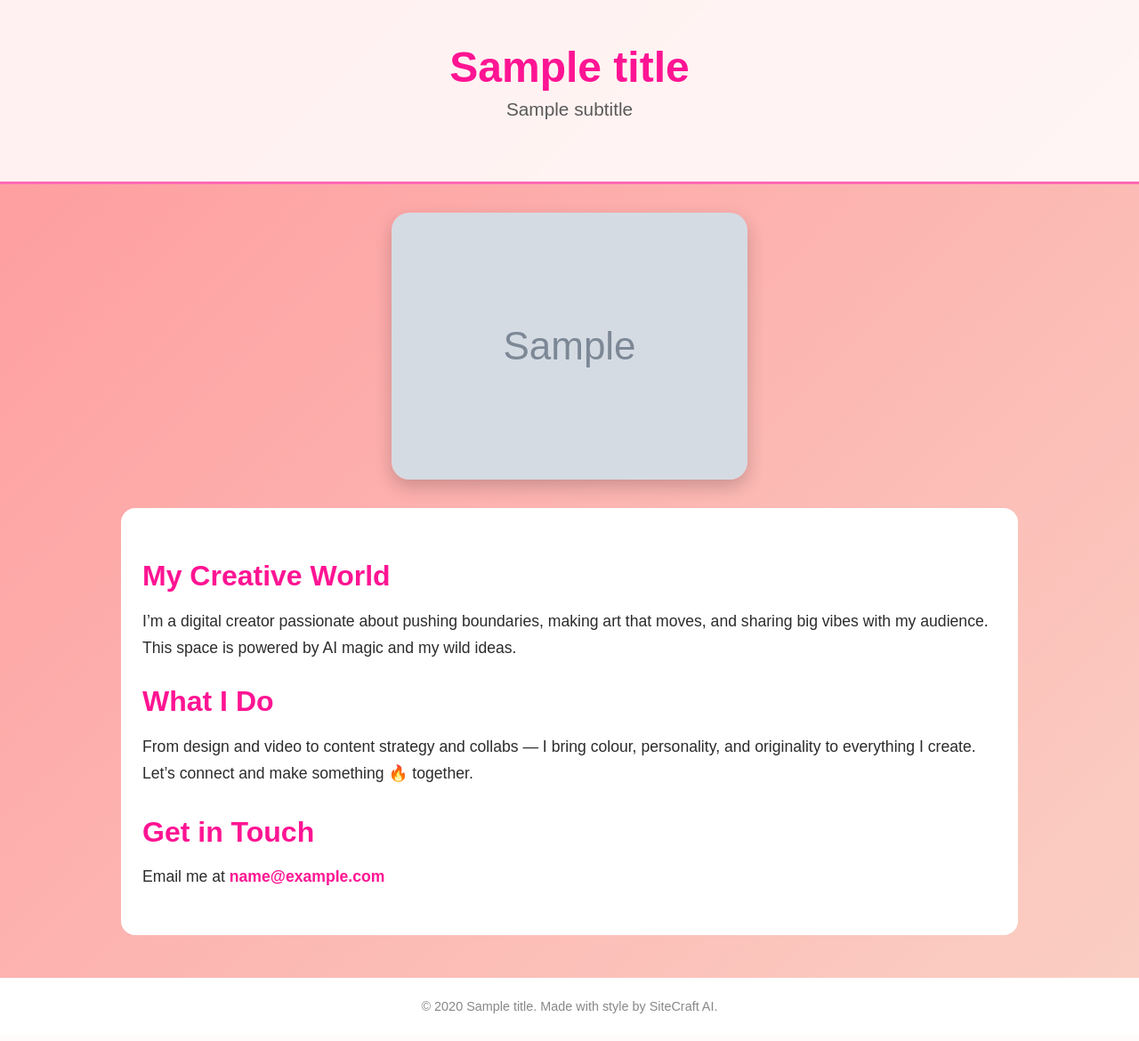
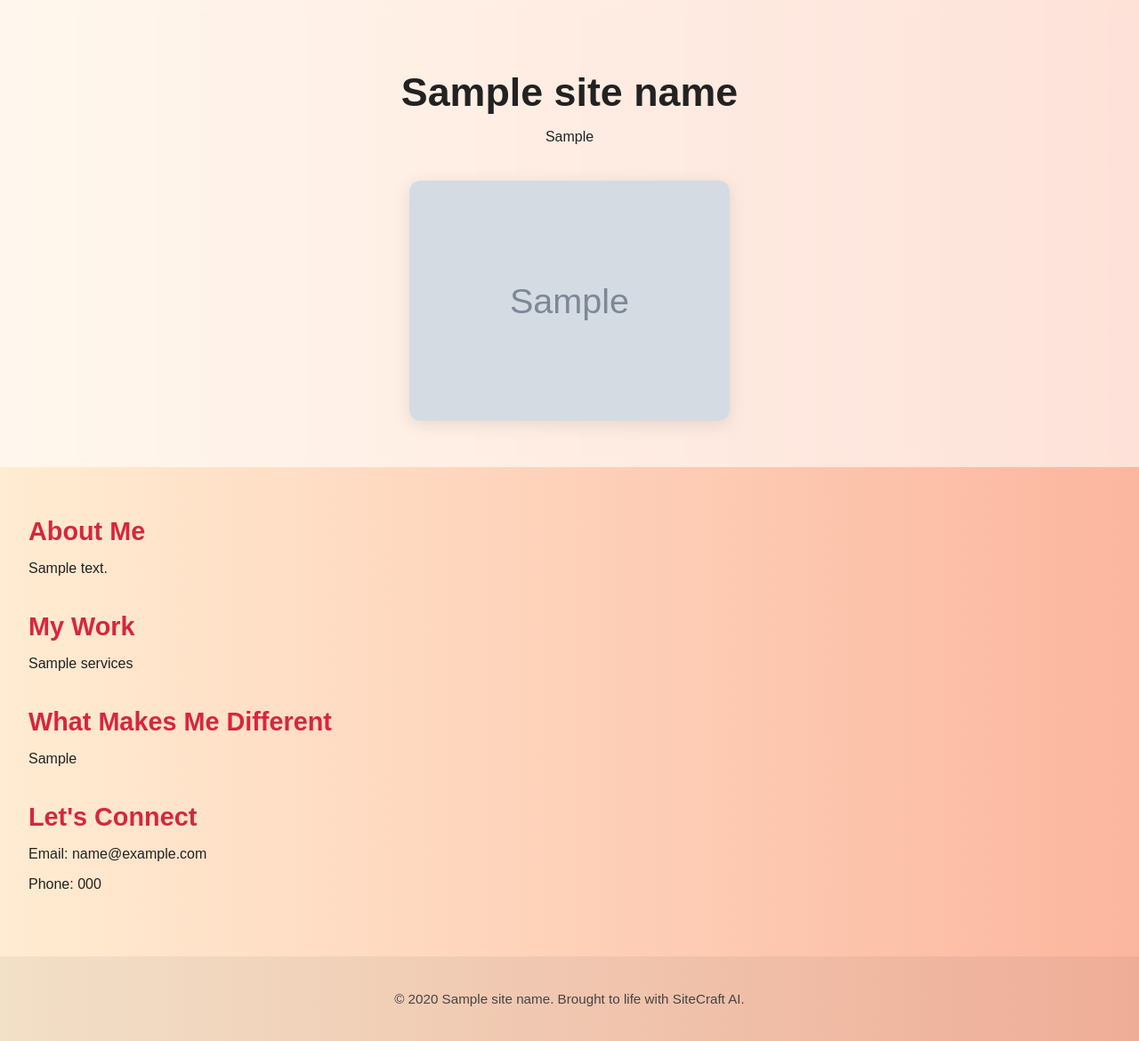
Before and after one commit to chehanvey-ctrl/sitecraft-backend, a Python web app: template templates/vibrant_digital_creator.html in a window 1280 px wide. Shown: the whole page at 89% size. Before the commit the page ends 1139 px from the top, so only its background shows below. Run offline with Jinja, Linux system fonts and the light colour scheme; the template is opened without the code that fills it: most values are stand-ins (such as "Sample title", 1, 10 or a date in 2020); grey boxes marked "Sample" are stand-in pictures.

Commit message:
Update vibrant_digital_creator.html

```diff
--- a/templates/vibrant_digital_creator.html
+++ b/templates/vibrant_digital_creator.html
@@ -3,113 +3,90 @@
 <head>
   <meta charset="UTF-8" />
   <meta name="viewport" content="width=device-width, initial-scale=1.0"/>
-  <title>{{ title }} – Digital Creator</title>
+  <title>{{ site_name }} – Digital Creator Hub</title>
   <style>
     body {
       margin: 0;
       font-family: 'Poppins', sans-serif;
-      background: linear-gradient(135deg, #ff9a9e, #fad0c4);
-      color: #2c2c2c;
+      background: linear-gradient(to right, #ffecd2 0%, #fcb69f 100%);
+      color: #222;
     }
 
     header {
-      background-color: rgba(255, 255, 255, 0.85);
-      padding: 3rem 1rem;
       text-align: center;
-      backdrop-filter: blur(5px);
-      border-bottom: 3px solid #ff69b4;
+      padding: 3rem 2rem;
+      background-color: rgba(255, 255, 255, 0.6);
+      backdrop-filter: blur(6px);
     }
 
-    header h1 {
-      font-size: 3rem;
-      margin: 0;
-      color: #ff1493;
+    header img {
+      width: 90%;
+      max-width: 360px;
+      border-radius: 12px;
+      margin-top: 1.5rem;
+      box-shadow: 0 4px 20px rgba(0,0,0,0.1);
     }
 
-    header p {
-      font-size: 1.3rem;
-      margin-top: 0.5rem;
-      color: #5a5a5a;
+    h1 {
+      font-size: 2.8rem;
+      margin-bottom: 0.5rem;
     }
 
-    .hero-img {
-      display: flex;
-      justify-content: center;
-      margin: 2rem 0;
+    h2 {
+      font-size: 1.8rem;
+      color: #d7263d;
+      margin-bottom: 1rem;
     }
 
-    .hero-img img {
-      max-width: 90%;
-      border-radius: 20px;
-      box-shadow: 0 8px 20px rgba(0, 0, 0, 0.2);
+    main {
+      padding: 2rem;
     }
 
     section {
-      max-width: 960px;
-      margin: auto;
-      padding: 2rem 1.5rem;
-      background-color: white;
-      border-radius: 16px;
-      margin-bottom: 3rem;
-    }
-
-    section h2 {
-      color: #ff1493;
-      font-size: 2rem;
-      margin-bottom: 1rem;
-    }
-
-    section p {
-      font-size: 1.1rem;
-      line-height: 1.7;
-    }
-
-    .contact {
-      margin-top: 2rem;
-    }
-
-    .contact a {
-      color: #ff1493;
-      text-decoration: none;
-      font-weight: bold;
+      margin-bottom: 2.5rem;
     }
 
     footer {
       text-align: center;
       padding: 1.5rem;
-      background-color: #fff;
-      color: #888;
-      font-size: 0.9rem;
+      background-color: rgba(0, 0, 0, 0.05);
+      font-size: 0.95rem;
+      color: #444;
     }
   </style>
 </head>
 <body>
-
   <header>
-    <h1>{{ title }}</h1>
-    <p>{{ subtitle }}</p>
+    <h1>{{ site_name }}</h1>
+    <p>{{ site_tagline }}</p>
+    <img src="{{ image_url }}" alt="AI-generated digital creator visual" />
   </header>
 
-  <div class="hero-img">
-    <img src="{{ image_url }}" alt="AI-generated visual for {{ title }}">
-  </div>
+  <main>
+    <section>
+      <h2>About Me</h2>
+      <p>{{ about_us }}</p>
+    </section>
 
-  <section>
-    <h2>My Creative World</h2>
-    <p>I’m a digital creator passionate about pushing boundaries, making art that moves, and sharing big vibes with my audience. This space is powered by AI magic and my wild ideas.</p>
+    <section>
+      <h2>My Work</h2>
+      <p>{{ services }}</p>
+    </section>
 
-    <h2>What I Do</h2>
-    <p>From design and video to content strategy and collabs — I bring colour, personality, and originality to everything I create. Let’s connect and make something 🔥 together.</p>
+    <section>
+      <h2>What Makes Me Different</h2>
+      <p>{{ value_proposition }}</p>
+    </section>
 
-    <div class="contact">
-      <h2>Get in Touch</h2>
-      <p>Email me at <a href="mailto:{{ contact_email }}">{{ contact_email }}</a></p>
-    </div>
-  </section>
+    <section>
+      <h2>Let's Connect</h2>
+      <p>Email: {{ contact_email }}</p>
+      <p>Phone: {{ contact_phone }}</p>
+    </section>
+  </main>
 
   <footer>
-    &copy; {{ year }} {{ title }}. Made with style by SiteCraft AI.
+    <p>© {{ year }} {{ site_name }}. Brought to life with SiteCraft AI.</p>
   </footer>
-
 </body>
 </html>
```
